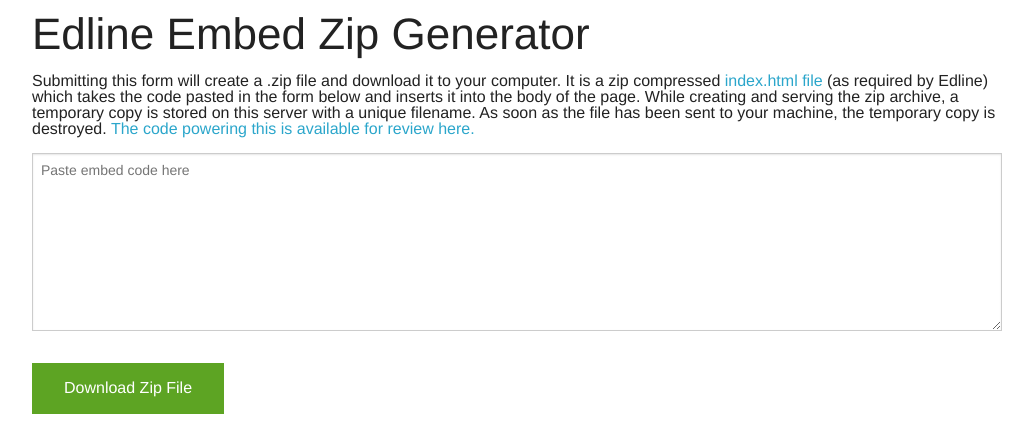
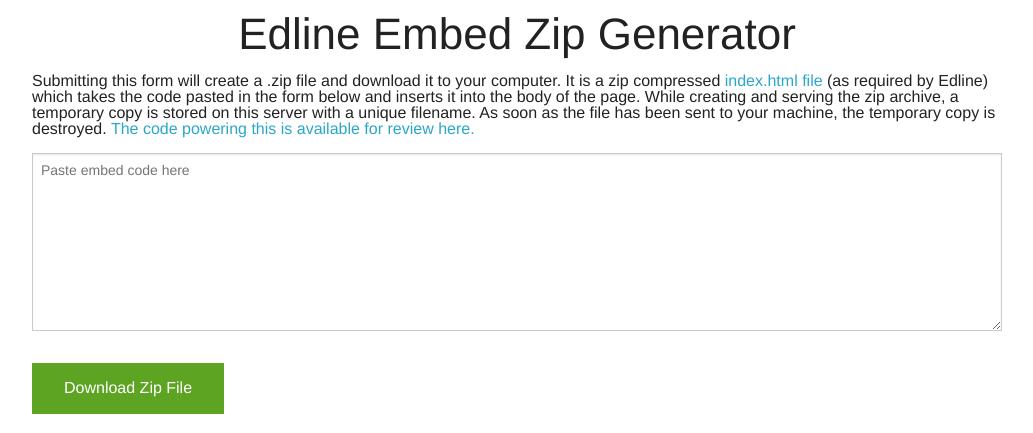
Before and after one commit to MattSurabian/edline-embed-zip-generator, a PHP site: page / in a window 1280 px wide. Shown: the top 433 px of the page, without its empty margins (123-1156 px from the left). Run offline with PHP 8.4, Linux system fonts and the light colour scheme.

Commit message:
Allow default foundation styles to do their thing

```diff
--- a/index.php
+++ b/index.php
@@ -10,16 +10,16 @@
 <body>
 
 <div class="row">
-    <div class="large-12 large-centered columns">
+    <div class="text-center columns">
         <h1>Edline Embed Zip Generator</h1>
     </div>
-
-
-    <div class="large-12 large-centered columns">
+</div>
+<div class="row">
+    <div class="columns">
         Submitting this form will create a .zip file and download it to your computer. It is a zip compressed <a href="https://gist.github.com/MattSurabian/db95ee2de70fd9ce03a0" target="_blank">index.html file</a> (as required by Edline) which takes the code pasted in the form below and inserts it into the body of the page. While creating and serving the zip archive, a temporary copy is stored on this server with a unique filename. As soon as the file has been sent to your machine, the temporary copy is destroyed. <a href="https://github.com/MattSurabian/edline-embed-zip-generator" target="_blank">The code powering this is available for review here.</a><br/><br/>
     </div>
 
-    <div class="large-12 columns">
+    <div class="columns">
         <form method="post" action="zipGenerator.php" data-abide>
             <textarea id="embed_content" name="embed_content" rows=10 placeholder="Paste embed code here" data-abide-validator="body_content_only" required ></textarea>
             <small class="error">This field should NOT be empty and should NOT include &lt;head&gt;, &lt;body&gt;, or &lt;html&gt; tags.</small>
```
